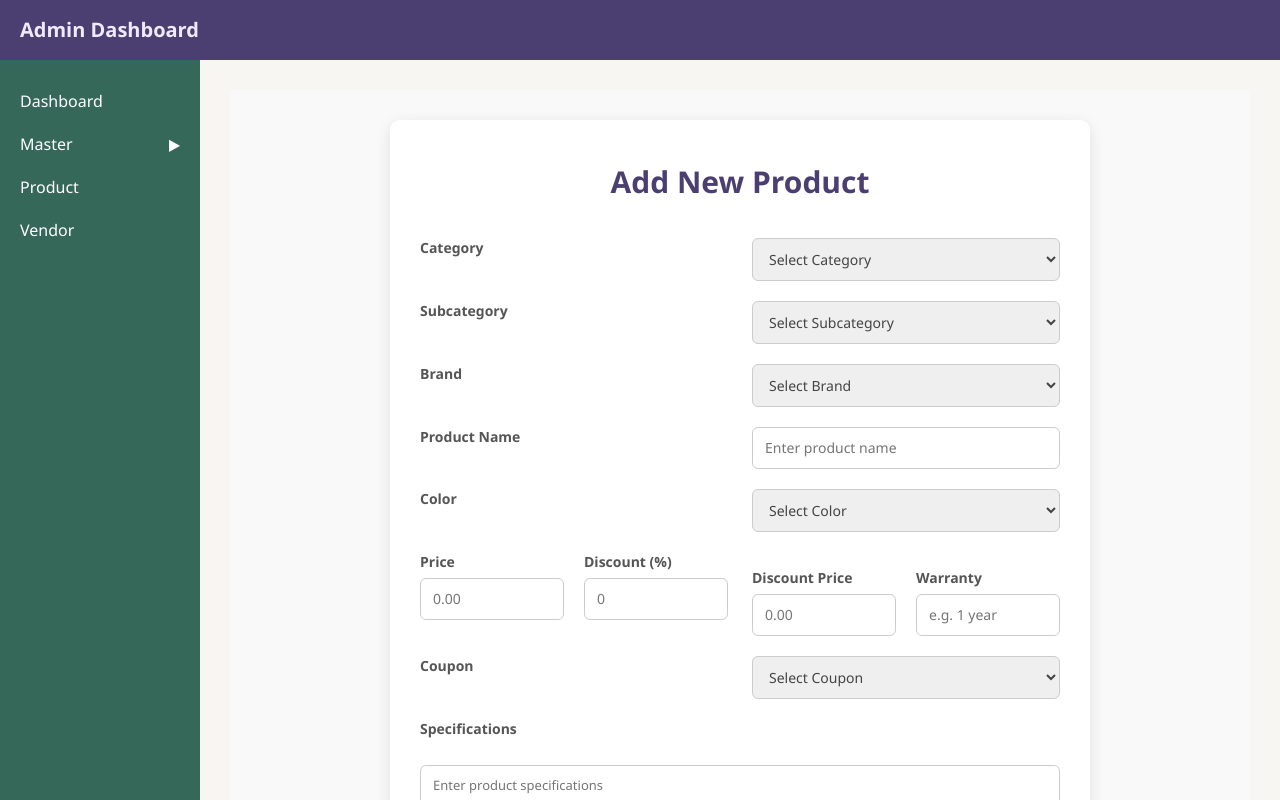
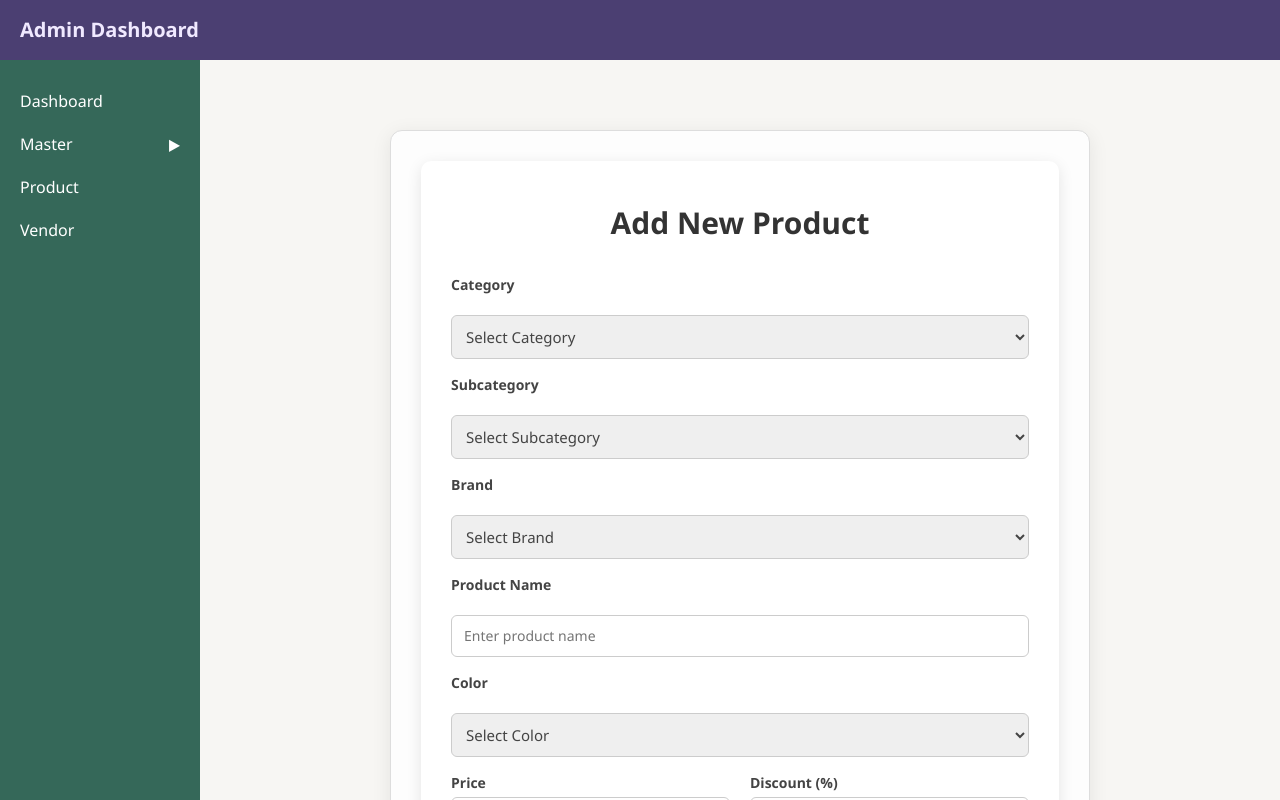
Before and after one commit to karthikeyagullapudi/Ecommerce_Admin, a React (Vite) app: page / in a window 1280 px wide. Both pictures are taken after a click on the button "Product". Built offline with nearby package versions, Linux system fonts and the light colour scheme.

Commit message:
chnages done on addproduct

```diff
--- a/src/App.css
+++ b/src/App.css
@@ -429,3 +429,76 @@ body,
 .category-add-btn:hover {
   background-color: cadetblue; /* lighter teal on hover */
 }
+.add-product-container {
+  max-width: 700px;
+  margin: 40px auto;
+  padding: 30px;
+  background-color: #fdfdfd;
+  border: 1px solid #ddd;
+  border-radius: 12px;
+  box-shadow: 0 4px 20px rgba(0, 0, 0, 0.08);
+  font-family: "Segoe UI", sans-serif;
+}
+
+.add-product-form {
+  display: flex;
+  flex-direction: column;
+  gap: 16px;
+}
+
+.add-product-form h2 {
+  text-align: center;
+  color: #333;
+}
+
+.add-product-form label {
+  font-weight: 600;
+  margin-bottom: 4px;
+  color: #444;
+}
+
+.add-product-form input,
+.add-product-form select,
+.add-product-form textarea {
+  padding: 10px;
+  border: 1px solid #ccc;
+  border-radius: 6px;
+  font-size: 15px;
+  width: 100%;
+  box-sizing: border-box;
+}
+
+.specifications-textarea {
+  min-height: 80px;
+  resize: vertical;
+}
+
+.images-group {
+  display: flex;
+  flex-direction: column;
+  gap: 16px;
+  margin-top: 10px;
+}
+
+.image-upload-group {
+  display: flex;
+  flex-direction: column;
+  gap: 6px;
+}
+
+.submit-btn {
+  background-color: #007bff;
+  color: white;
+  padding: 12px;
+  border: none;
+  font-weight: bold;
+  border-radius: 8px;
+  font-size: 16px;
+  cursor: pointer;
+  margin-top: 20px;
+  transition: background-color 0.3s ease;
+}
+
+.submit-btn:hover {
+  background-color: #0056b3;
+}
--- a/src/App.jsx
+++ b/src/App.jsx
@@ -7,6 +7,7 @@ import SubCategory from "./Components/SubCategory";
 import Brand from "./Components/Brand";
 import Coupons from "./Components/Coupons";
 import Color from "./Components/ProductColor";
+import AddProductStatic from "./Components/aproduct";
 import "./app.css";
 
 const App = () => {
@@ -24,7 +25,7 @@ const App = () => {
           {activePage === "brand" && <Brand />}
           {activePage === "coupons" && <Coupons />}
           {activePage === "colors" && <Color />}
-          {activePage === "product" && <AddProduct />}
+          {activePage === "product" && <AddProductStatic />}
           {activePage === "vendor" && <h2>Vendor Page</h2>}
         </main>
       </div>
--- /dev/null
+++ b/src/Components/aproduct.jsx
@@ -0,0 +1,205 @@
+import React from "react";
+import { useState } from "react";
+import { BackEndApi } from "./utils/httpclint";
+
+const AddProductStatic = () => {
+  const [data, setdata] = useState({});
+
+  const handleChange = (event) => {
+    setdata({ ...data, [event.target.name]: event.target.value });
+  };
+  const handlesubmit = async (event) => {
+    console.log("sagar");
+    event.preventDefault();
+    try {
+      const response = await BackEndApi.post("/api/addproduct", data);
+
+      console.log(response);
+    } catch (error) {
+      alert("fail data submited");
+      console.log(error);
+    }
+  };
+
+  const handleBinaryImage = async (event) => {
+    let formData = new FormData();
+    formData.append("file", event.target.files[0]);
+
+    try {
+      const response = await BackEndApi.post("/file/upload", formData, {
+        headers: {
+          "Content-Type": "multipart/form-data",
+        },
+      });
+      console.log("binary image response===", response);
+    } catch (error) {
+      console.log("image upload error===", error);
+    }
+  };
+
+  return (
+    <div className="add-product-container">
+      <form className="add-product-form" onSubmit={handlesubmit}>
+        <h2>Add New Product</h2>
+
+        <label>Category</label>
+        <select name="category" required onChange={handleChange}>
+          <option value="">Select Category</option>
+          <option value="Clothing">Clothing</option>
+          <option value="Electronics">Electronics</option>
+          <option value="Books">Books</option>
+        </select>
+
+        <label>Subcategory</label>
+        <select name="subCategory" required onChange={handleChange}>
+          <option value="">Select Subcategory</option>
+          <option value="T-Shirts">T-Shirts</option>
+          <option value="Laptops">Laptops</option>
+          <option value="Novels">Novels</option>
+        </select>
+
+        <label>Brand</label>
+        <select name="brand" required onChange={handleChange}>
+          <option value="">Select Brand</option>
+          <option value="Brand A">Brand A</option>
+          <option value="Brand B">Brand B</option>
+          <option value="Brand C">Brand C</option>
+        </select>
+
+        <label>Product Name</label>
+        <input
+          type="text"
+          name="productName"
+          placeholder="Enter product name"
+          required
+          onChange={handleChange}
+        />
+
+        <label>Color</label>
+        <select name="colors" required onChange={handleChange}>
+          <option value="">Select Color</option>
+          <option value="Red">Red</option>
+          <option value="Blue">Blue</option>
+          <option value="Green">Green</option>
+          <option value="Black">Black</option>
+          <option value="White">White</option>
+        </select>
+
+        <div style={{ display: "flex", gap: "20px" }}>
+          <div style={{ flex: 1 }}>
+            <label>Price</label>
+            <input
+              type="number"
+              name="price"
+              placeholder="0.00"
+              min="0"
+              required
+              onChange={handleChange}
+            />
+          </div>
+          <div style={{ flex: 1 }}>
+            <label>Discount (%)</label>
+            <input
+              type="number"
+              name="discount"
+              placeholder="0"
+              min="0"
+              max="100"
+              required
+            />
+          </div>
+        </div>
+
+        <label>Discount Price</label>
+        <input
+          type="number"
+          name="discountPrice"
+          placeholder="0.00"
+          min="0"
+          required
+          onChange={handleChange}
+        />
+
+        <label>Warranty</label>
+        <input
+          type="text"
+          name="warranty"
+          placeholder="e.g. 1 year"
+          required
+          onChange={handleChange}
+        />
+
+        <label>Coupon</label>
+        <select name="coupon" required onChange={handleChange}>
+          <option value="">Select Coupon</option>
+          <option value="SAVE10">SAVE10 - 10% Off</option>
+          <option value="FREESHIP">FREESHIP - Free Shipping</option>
+          <option value="NEWUSER">NEWUSER - New User Discount</option>
+        </select>
+
+        <label>Specifications</label>
+        <textarea
+          name="specifications"
+          placeholder="Enter product specifications"
+          className="specifications-textarea"
+          required
+          onChange={handleChange}
+        />
+
+        <div className="images-group">
+          <div className="image-upload-group">
+            <label>Image 1</label>
+            <input type="file" name="file" onChange={handleBinaryImage} />
+            <input
+              type="text"
+              name="altText1"
+              placeholder="Alt text for Image 1"
+              required
+              onChange={handleChange}
+            />
+          </div>
+          {/* <div className="image-upload-group">
+            <label>Image 2</label>
+            <input
+              type="file"
+              name="image2"
+              accept="image/*"
+              required
+              onChange={handleChange}
+            />
+            <input
+              type="text"
+              name="altText2"
+              placeholder="Alt text for Image 2"
+              required
+              onChange={handleChange}
+            />
+          </div> */}
+          {/* <div className="image-upload-group">
+            <label>Image 3</label>
+            <input
+              type="file"
+              name="image3"
+              accept="image/*"
+              required
+              onChange={handleChange}
+            />
+            <input
+              type="text"
+              name="altText3"
+              placeholder="Alt text for Image 3"
+              required
+              onChange={handleChange}
+            />
+          </div> */}
+        </div>
+
+        <button type="submit" className="submit-btn">
+          Add Product
+        </button>
+      </form>
+    </div>
+  );
+};
+
+export default AddProductStatic;
--- /dev/null
+++ b/src/Components/utils/httpclint.js
@@ -0,0 +1,9 @@
+import axios from "axios";
+
+const url = "http://localhost:4000";
+export const BackEndApi = axios.create({
+  baseURL: url,
+  headers: {
+    "Content-type": "application/json",
+  },
+});
```
